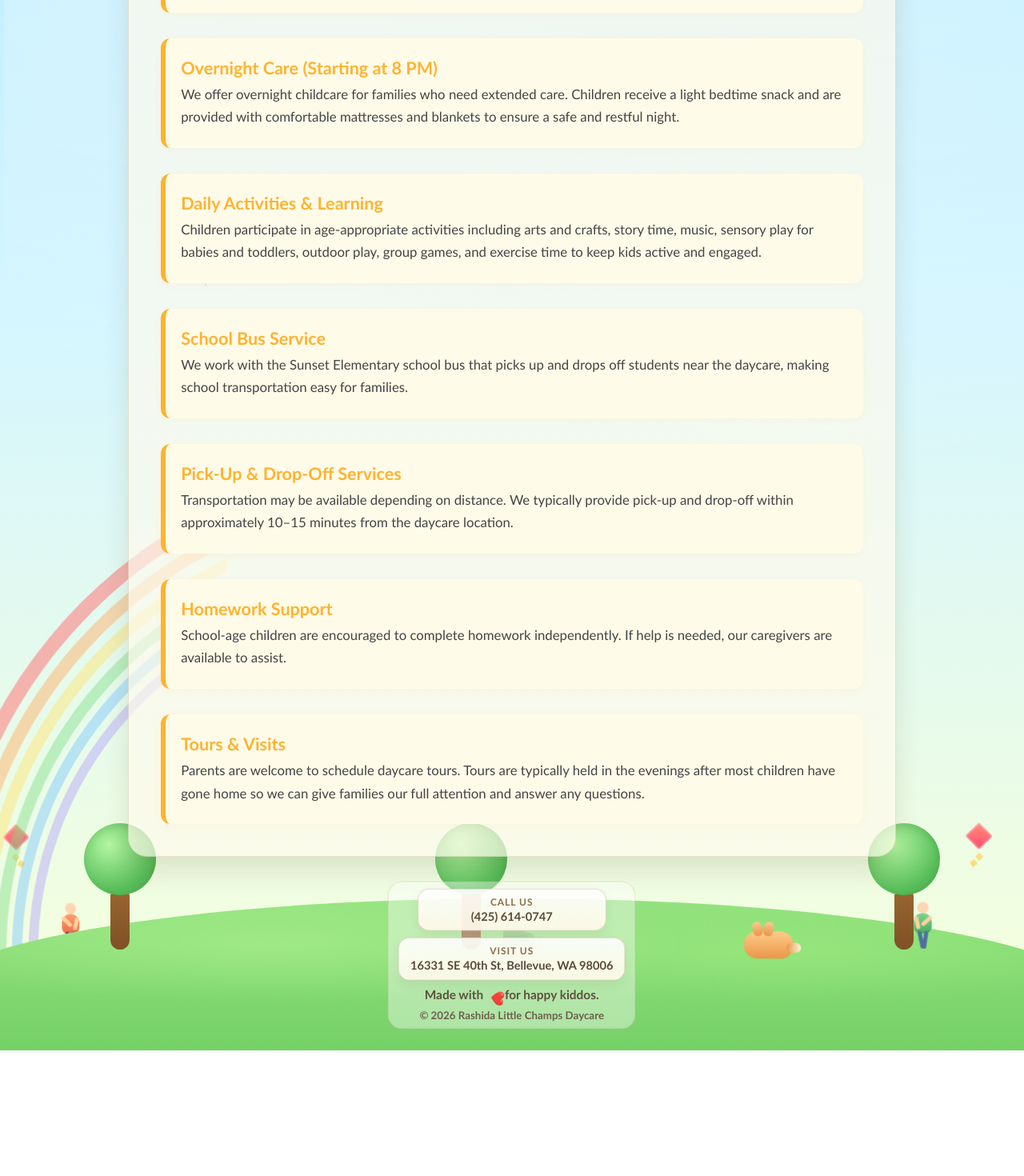
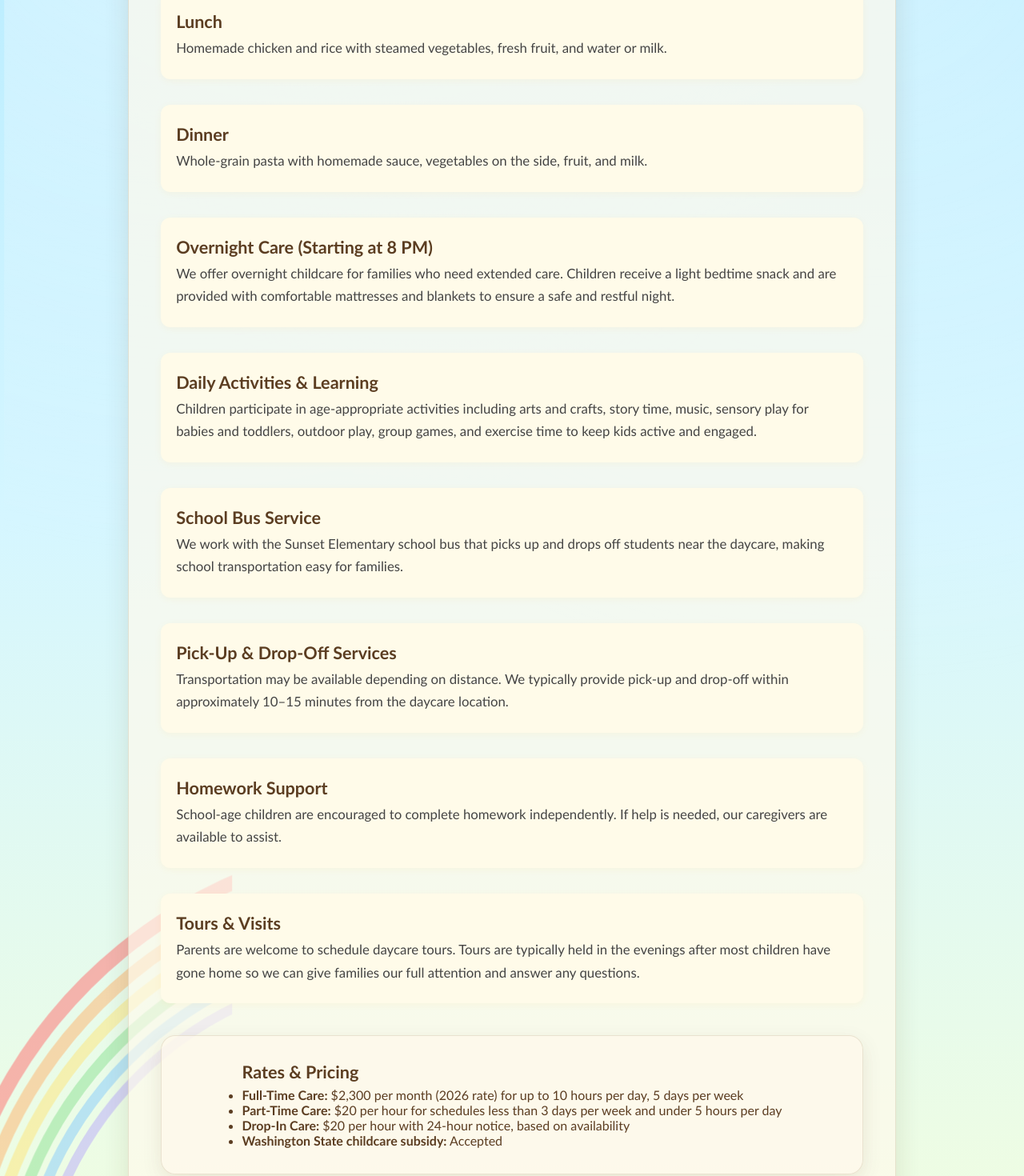
Before and after one commit to mz9201ju/RashidaLittleChampsDayCare, a React (Vite) app: page /services in a window 1280 px wide. Shown: the part 580-2050 px from the top of the page at 80% size. Before the commit the page ends 1893 px from the top, so only its background shows below. Built offline with nearby package versions, Linux system fonts and the light colour scheme.

Commit message:
updated rates and price with fix in the theme

```diff
--- a/src/website/data/siteContent.js
+++ b/src/website/data/siteContent.js
@@ -45,8 +45,16 @@ export const PAGE_CONTENT = {
         a: 'We provide fresh, home cooked meals every day including breakfast, lunch, and dinner. Each meal includes healthy options such as fruits, vegetables, and hydration like water, milk, or juice.'
       },
       {
-        q: 'Example Meals',
-        a: 'Breakfast: Scrambled eggs, whole-grain toast, fresh fruit, and milk.\nLunch: Homemade chicken and rice with steamed vegetables, fresh fruit, and water or milk.\nDinner: Whole-grain pasta with homemade sauce, vegetables on the side, fruit, and milk.'
+        q: 'Breakfast',
+        a: 'Scrambled eggs, whole-grain toast, fresh fruit, and milk.'
+      },
+      {
+        q: 'Lunch',
+        a: 'Homemade chicken and rice with steamed vegetables, fresh fruit, and water or milk.'
+      },
+      {
+        q: 'Dinner',
+        a: 'Whole-grain pasta with homemade sauce, vegetables on the side, fruit, and milk.'
       },
       {
         q: 'Overnight Care (Starting at 8 PM)',
@@ -71,6 +79,24 @@ export const PAGE_CONTENT = {
       {
         q: 'Tours & Visits',
         a: 'Parents are welcome to schedule daycare tours. Tours are typically held in the evenings after most children have gone home so we can give families our full attention and answer any questions.'
+      },
+    ],
+    rates: [
+      {
+        label: 'Full-Time Care',
+        detail: '$2,300 per month (2026 rate) for up to 10 hours per day, 5 days per week'
+      },
+      {
+        label: 'Part-Time Care',
+        detail: '$20 per hour for schedules less than 3 days per week and under 5 hours per day'
+      },
+      {
+        label: 'Drop-In Care',
+        detail: '$20 per hour with 24-hour notice, based on availability'
+      },
+      {
+        label: 'Washington State childcare subsidy',
+        detail: 'Accepted'
       },
     ],
   },
--- a/src/website/pages/ServicesPage.jsx
+++ b/src/website/pages/ServicesPage.jsx
@@ -19,6 +19,20 @@ export default function ServicesPage() {
           </article>
         ))}
       </div>
+        {content.rates && (
+          <div className="rates-panel">
+            <section className="rates-section">
+              <h2 className="rates-title">Rates & Pricing</h2>
+              <ul className="rates-list">
+                {content.rates.map((rate) => (
+                  <li key={rate.label} className="rate-item">
+                    <strong>{rate.label}:</strong> {rate.detail}
+                  </li>
+                ))}
+              </ul>
+            </section>
+          </div>
+        )}
     </section>
   )
 }
--- a/src/website/styles/base.css
+++ b/src/website/styles/base.css
@@ -1,3 +1,14 @@
+.rates-panel {
+  display: flex;
+  justify-content: center;
+  margin-top: 2.5rem;
+  margin-bottom: 2rem;
+  background: rgba(255, 250, 236, 0.68);
+  border-radius: 18px;
+  border: 1px solid var(--panel-border);
+  box-shadow: 0 8px 24px rgba(77, 48, 14, 0.10);
+  padding: 2rem 1.5rem;
+}
 /* Service page Q&A styling */
 .service-list {
   display: flex;
@@ -11,14 +22,7 @@
   border-radius: 12px;
   box-shadow: 0 2px 8px rgba(255, 179, 47, 0.08);
   padding: 1.5rem 1.2rem;
-  border-left: 6px solid #ffb32f;
-}
-
-.service-item h2 {
-  color: #ffb32f;
-  font-size: 1.25rem;
-  margin-bottom: 0.5rem;
-}
+  }
 
 .service-item p {
   font-size: 1.05rem;
@@ -842,7 +846,7 @@ body {
   gap: 24px;
   padding: 16px 20px;
   border-radius: 18px;
-  background: rgba(255, 255, 255, 0.46);
+  background: rgba(255, 250, 236, 0.68);
   border: 1px solid rgba(255, 255, 255, 0.75);
   box-shadow: 0 10px 24px rgba(59, 38, 11, 0.12);
   backdrop-filter: blur(6px);
```
